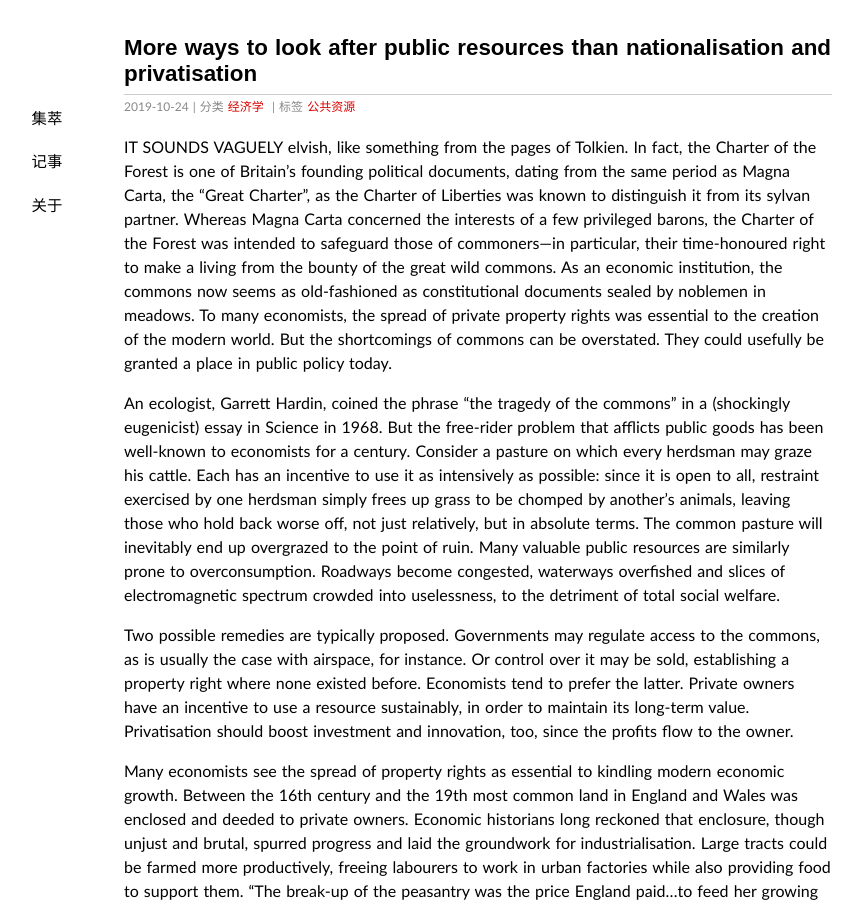
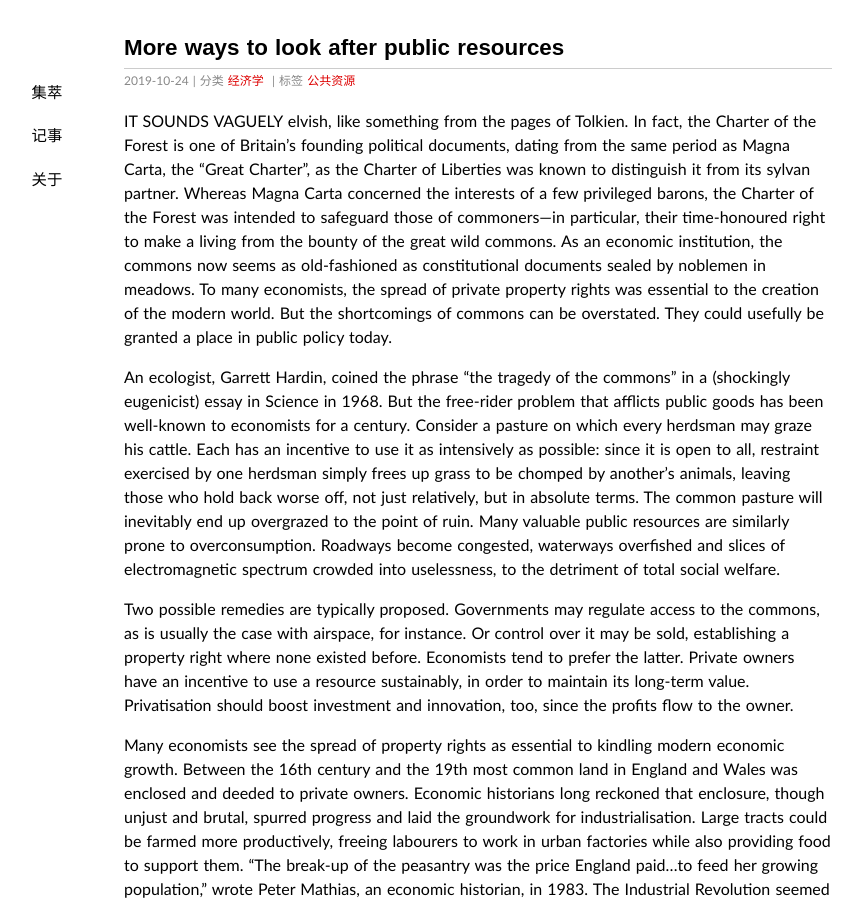
Before and after one commit to wuyy2007/wanguolin.github.io, a Jekyll site: the page built from _posts/2019-10-24-public_resource.md, in a window 1280 px wide and 900 px high. Shown: the whole window, without its empty margins (162-1023 px from the left). Built offline with Jekyll 4.4.1, drawn with Linux system fonts in a browser that asks for light colours; some web fonts are replaced; comment, search, counter and statistics services are not loaded.

Commit message:
Update 2019-10-24-public_resource.md

```diff
--- a/_posts/2019-10-24-public_resource.md
+++ b/_posts/2019-10-24-public_resource.md
@@ -1,6 +1,6 @@
 ---
 layout: post
-title: "More ways to look after public resources than nationalisation and privatisation"
+title: "More ways to look after public resources"
 description: ""
 category: 经济学
 tags: [公共资源]
```
